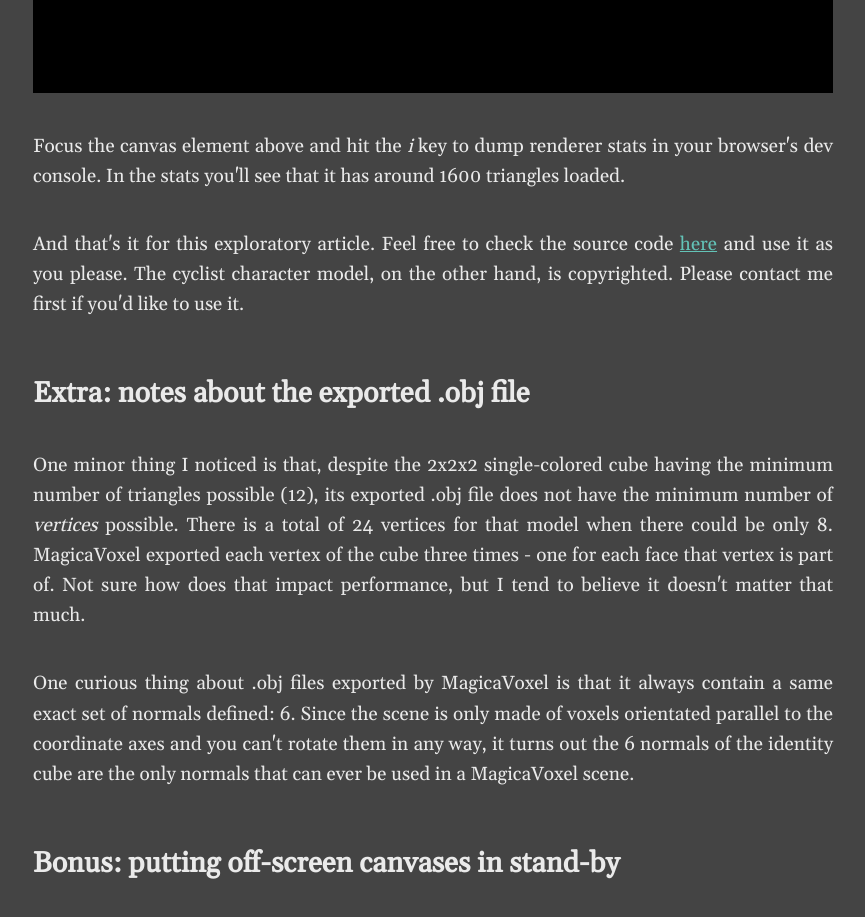
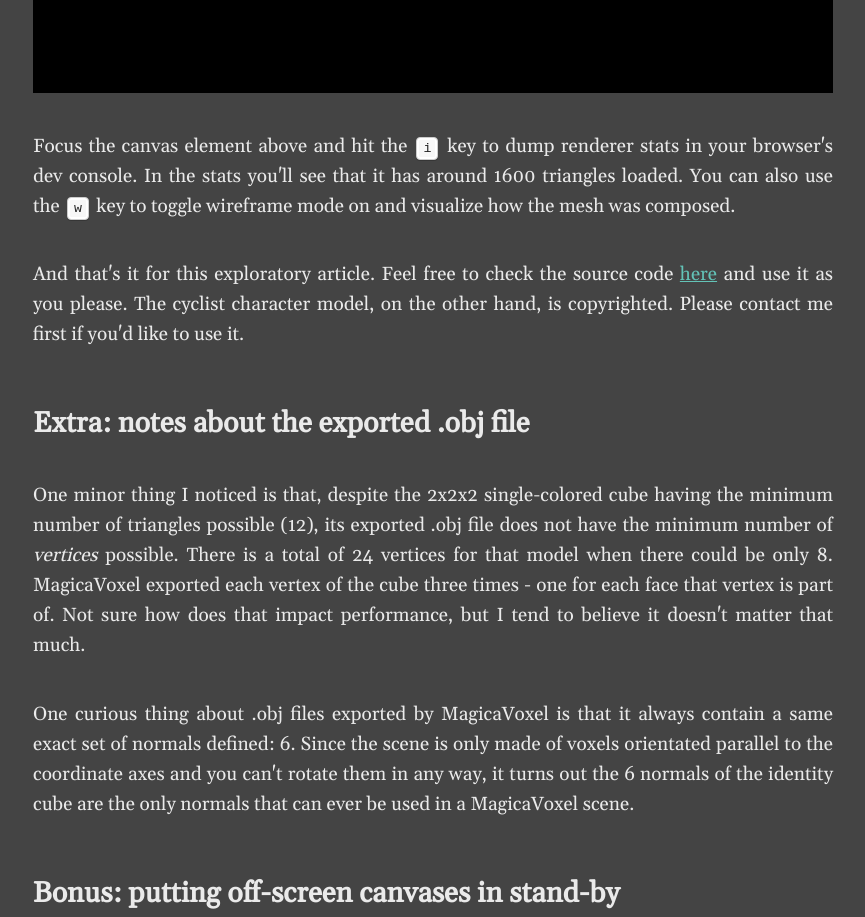
Before and after one commit to luciopaiva/magicavoxel-threejs-howto, a website with bundled scripts: page index.html in a window 1280 px wide. Shown: the part 7960-8877 px from the top of the page, without its empty margins (207-1072 px from the left). Built offline with nearby package versions, Linux system fonts and the light colour scheme; a script that the page names is missing.

Commit message:
Add wireframe mode instructions

```diff
--- a/index.css
+++ b/index.css
@@ -42,6 +42,18 @@ canvas, img {
 p, li {
     line-height: 1.58;
     text-align: justify;
+}
+
+kbd {
+    display: inline-block;
+    font-size: 70%;
+    border: 1px solid #ccc;
+    border-radius: 4px;
+    padding: 0px 6px;
+    margin: 0 0.2em;
+    box-shadow: 0 1px 0 rgba(0, 0, 0, 0.2), 0 0 0 2px #fff inset;
+    background-color: #f7f7f7;
+    color: #252525;
 }
 
 .author-and-date {
--- a/index.html
+++ b/index.html
@@ -121,7 +121,7 @@
 
     <canvas id="cyclist"></canvas>
 
-    <p>Focus the canvas element above and hit the <i>i</i> key to dump renderer stats in your browser's dev console. In the stats you'll see that it has around 1600 triangles loaded.</p>
+    <p>Focus the canvas element above and hit the <kbd>i</kbd> key to dump renderer stats in your browser's dev console. In the stats you'll see that it has around 1600 triangles loaded. You can also use the <kbd>w</kbd> key to toggle wireframe mode on and visualize how the mesh was composed.</p>
 
     <p>And that's it for this exploratory article. Feel free to check the source code <a href="https://github.com/luciopaiva/magicavoxel-threejs-howto">here</a> and use it as you please. The cyclist character model, on the other hand, is copyrighted. Please contact me first if you'd like to use it.</p>
 
```
